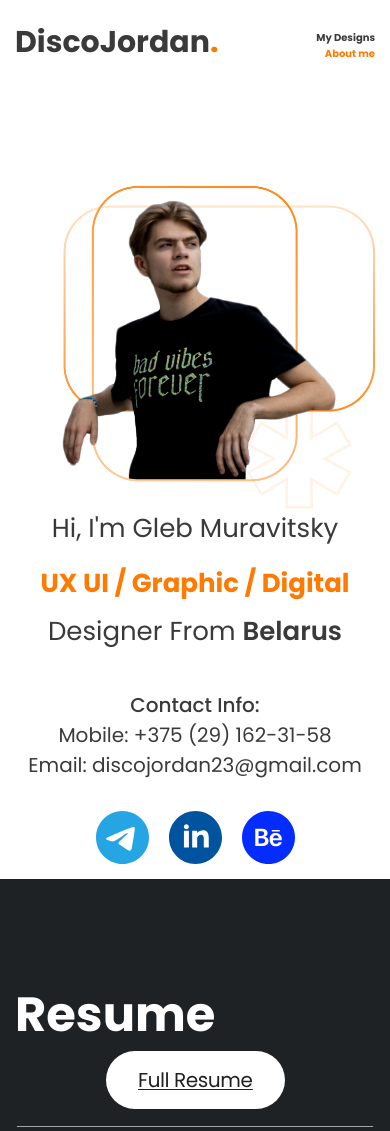
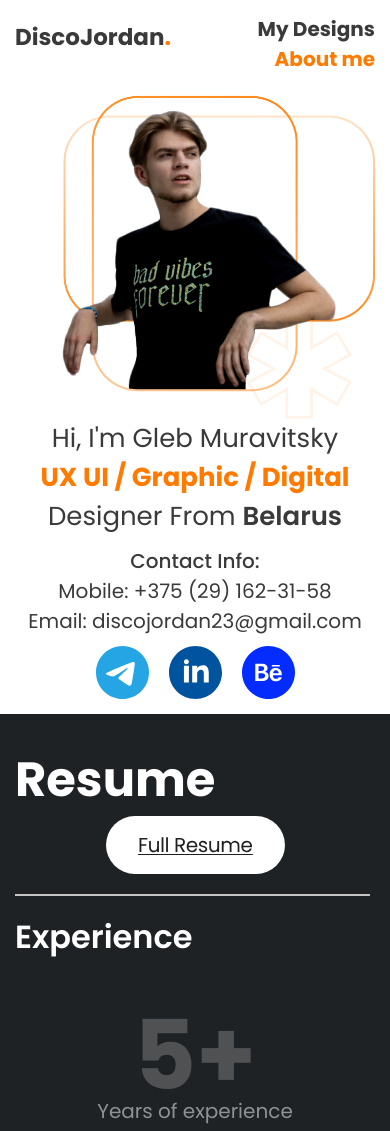
Before and after one commit to DiscoJordan/DiscoJordanPortfolio, a plain HTML site: page index.html in a window 390 px wide. Shown: the top 1131 px of the page. Drawn offline with Linux system fonts and the light colour scheme.

Commit message:
mobile adaptive

```diff
--- a/index.html
+++ b/index.html
@@ -48,7 +48,7 @@
 
                    <div class="info">
                        <span class="mdm">Contact Info:</span><br>
-                       Mobile: +375 (29) 162-31-58<br>
+                       Mobile: <a class="tel" href="tel:+375 (29) 162-31-58">+375 (29) 162-31-58</a><br>
                        Email: <a class="mail__link" href="mailto:discojordan23@gmail.com">discojordan23@gmail.com</a>
                    </div>
 
@@ -76,9 +76,7 @@
                     <a href="https://drive.google.com/file/d/1cubM_vk3bG0SHHi6XIzHzXqtWY2JCD9N/view"  target="_blank" class="rsm__btn"></a>
 
                 </div>
-                <div class="line">
-                    <img src="/pic/line.svg" alt="" >
-                </div>
+                <div class="line"></div>
 
                 <div class="experience__h1">
                 Experience
@@ -165,9 +163,7 @@
                     </div>
                     </a>
                 </div>
-                <div class="line">
-                    <img src="/pic/line.svg" alt="" >
-                </div>
+                <div class="line"></div>
                 <div class="experience__h1">
                     Skills
                 </div>
@@ -202,9 +198,8 @@
 
 
                 </div>
-                <div class="line">
-                    <img src="/pic/line.svg" alt="" >
-                </div>
+
+                <div class="line"></div>
 
                 <div class="My__designs">
                     <a href="mydesigns.html" class="my__designs__link">My Designs</a>
--- a/style.css
+++ b/style.css
@@ -148,14 +148,14 @@
                 color: #3A3A3A;
                 margin-bottom: 31px;
             }
-            .mail__link{
+            .mail__link,.tel{
                 color: #3A3A3A ;
                 text-decoration: none;
                 transition: 0.1s ease-in-out;
 
             }
 
-            .mail__link:hover{
+            .mail__link:hover,.tel:hover{
                 color:#FF7A00}
 
             .social__media {
@@ -272,10 +272,13 @@
             transition: 0.1s ease-in-out;
             display: block;
           }
-          .line img{
-              max-width: 100%;
-             object-fit: cover;
+
+        .line {
+              max-width: 98.5%;
+            height: 2px;
+             background-color: #c4c4c4 ;
           }
+
 
             a.rsm__btn:hover{
                 background: url("pic/resumebtn_orange.svg");
@@ -348,6 +351,7 @@
             }
             .date{
                 text-align: right;
+                padding-top: 3px;
             }
             .experience__stat{
                 margin: auto auto;
@@ -555,20 +559,30 @@
         }
         @media (max-width:767px) {
             .logo{
-                font-size: 30px;
+                font-size: 23px;
             }
             .main_link{
-                font-size: 10px;
+                font-size: 20px;
             }
             .nav{
-                padding-top: 30px;
+                padding-top: 14px;
+            }
+            .main__image{
+                padding-top: 50px;
             }
             .main__info{
                 text-align: center;
-
+                padding: 0;
+                margin: auto;
             }
             .my__name, .ux__ui, .designer__from{
                 font-size: 26px;
+                padding: 0;
+                margin: 0;
+            }
+            .info{
+                padding: 10px 0 ;
+                margin: 0;
             }
            .my__designs__link{
                font-size: 30px;
@@ -577,14 +591,26 @@
            .My__designs{
                max-width: 200px;
                height: 34px;
-               margin: 30px auto 0;
+               margin: 40px auto 0;
 
            }
            .rsm__btn{
-               margin: auto;
+               margin: auto auto 20px;
            }
            .resume{
                padding-bottom: 40px;
            }
+           .resume__info{
+               padding-top: 30px;
+           }
+           .experience__stat__info{
+               margin: 30px 0;
+           }
+           .experience__h1{
+               margin-top: 17px;
+           }
+           .skills__card{
+               padding: 20px 20px;
+           }
 
         }
```
